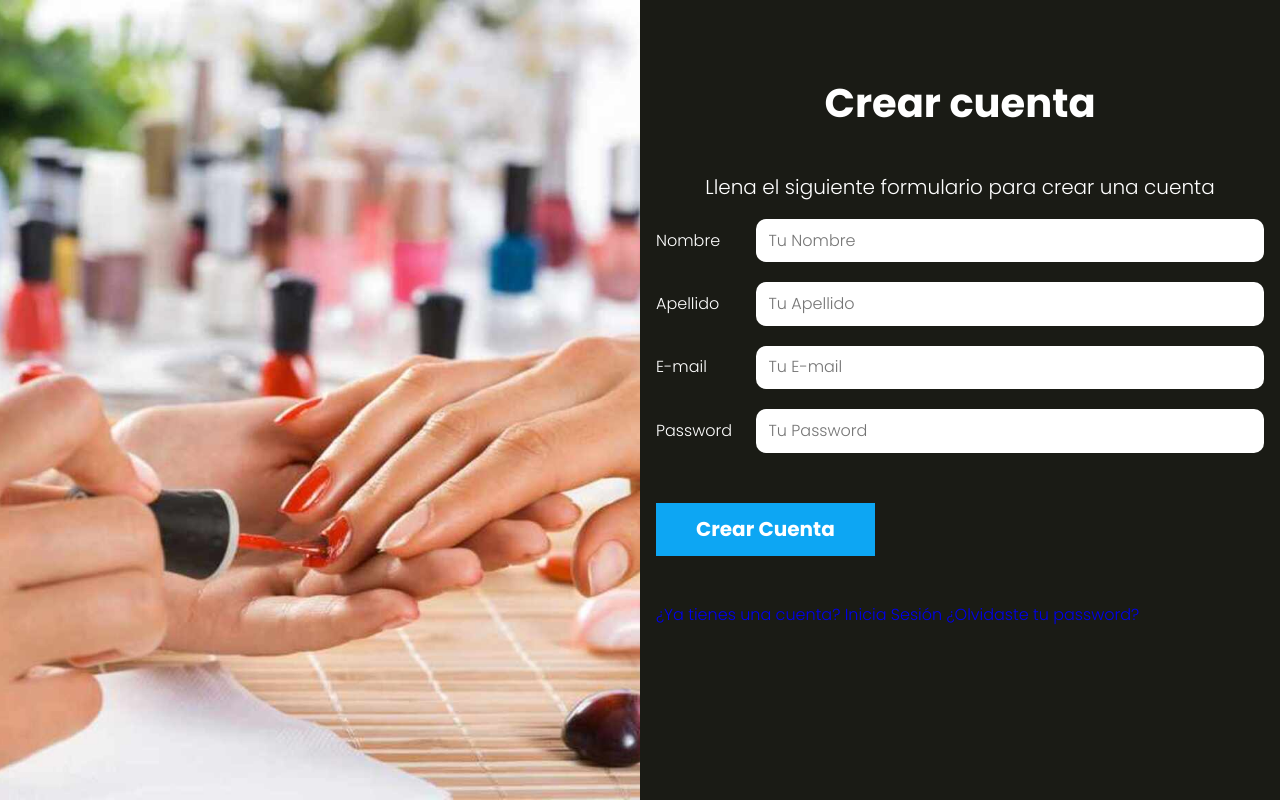
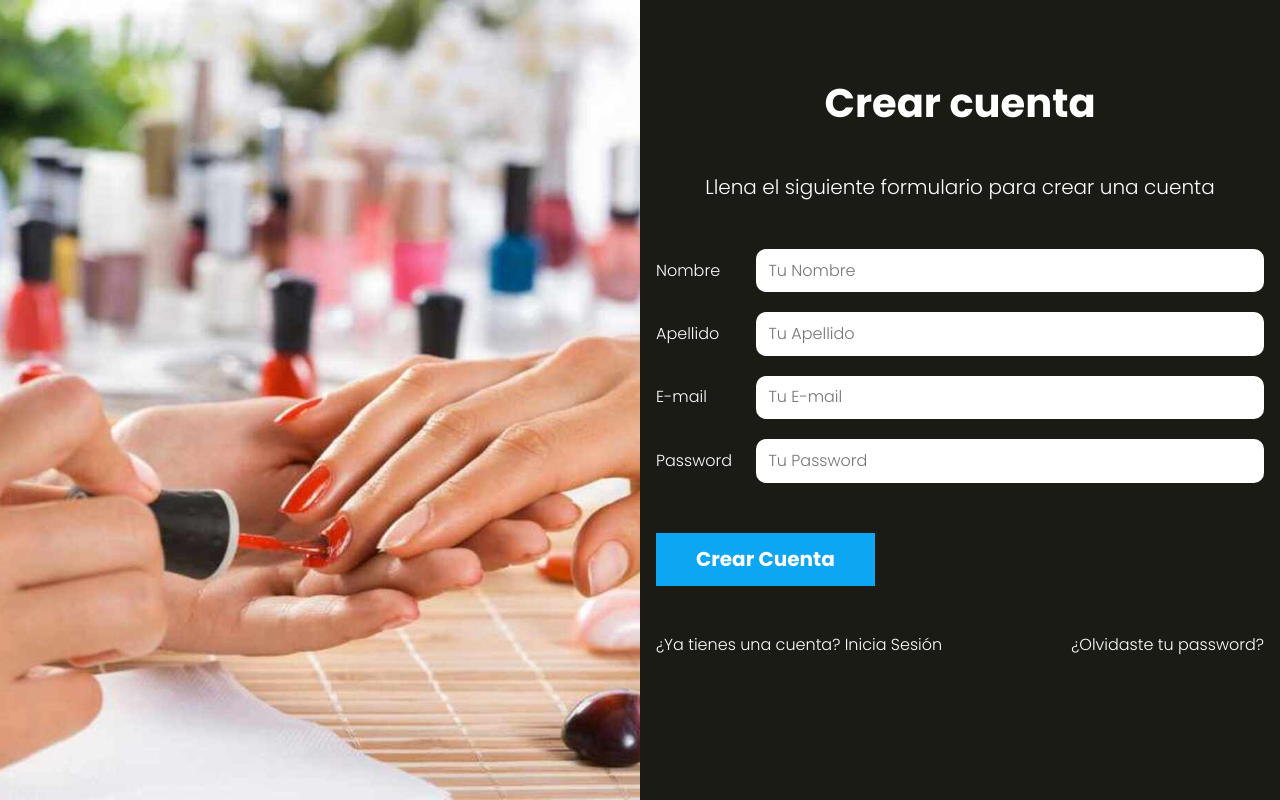
Before and after one commit to joguerrero10/AppSalon, a PHP site: template views/auth/crear-cuenta.php in a window 1280 px wide. Run offline with PHP 8.4, Linux system fonts and the light colour scheme; the template is opened without the code that fills it, so the values that code supplies are empty.

Commit message:
correpcion

```diff
--- a/src/scss/componentes/_acciones.scss
+++ b/src/scss/componentes/_acciones.scss
@@ -1,8 +1,8 @@
-@use "base/variables" as v;
+@use "../base/variables" as v;
 @use "base/mixins" as m;
 
 .acciones {
-    margin-top: v.$separicion;
+    margin-top: v.$separacion;
     @include m.tablet{
         display: flex;
         justify-content: space-between;
@@ -10,7 +10,7 @@
     a {
         color: v.$blanco;
         display: block;
-        margin-bottom: calc(v.$separicion / 2);
+        margin-bottom: calc(v.$separacion / 2);
         text-align: center;
     }
 
--- a/src/scss/componentes/_alertas.scss
+++ b/src/scss/componentes/_alertas.scss
@@ -1,7 +1,7 @@
 @use "../base/variables" as v;
 
 .alerta {
-    padding: calc(v.$separicion / 4);
+    padding: calc(v.$separacion / 4);
     color: v.$blanco;
     width: 100%;
     display: block;
```
Also changed, not shown: public/build/css/app.css, 1 other file.
